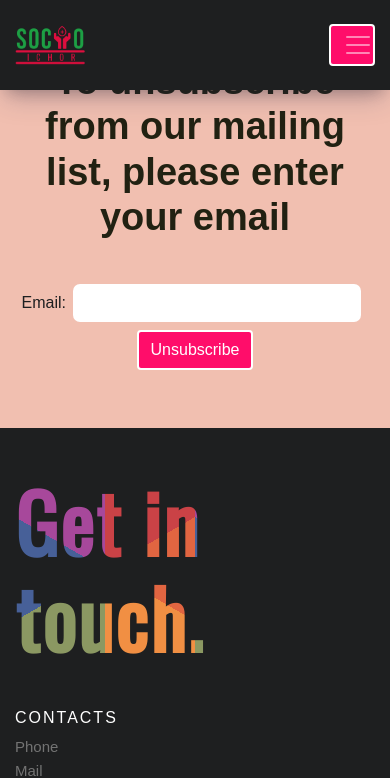
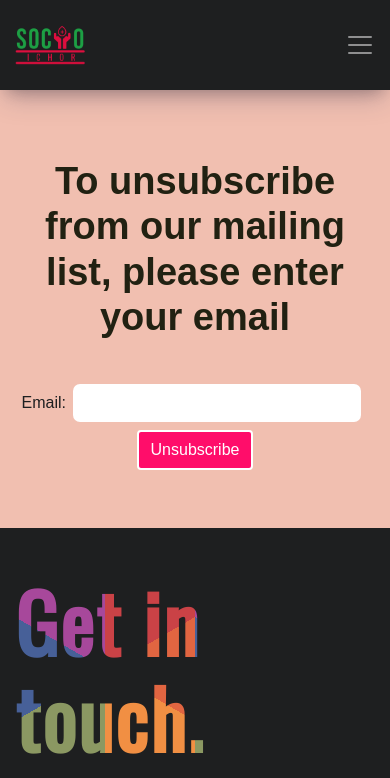
Before and after one commit to InshaManowar/sociio-ichor, a Django app: page /unsubscribe/ in a window 390 px wide. Shown: the top 778 px of the page. Run offline with Django 3.2, Linux system fonts and the light colour scheme; data that the repository does not hold is empty; some libraries are stand-ins or nearby versions.

Commit message:
unsub edits

```diff
--- a/sociio_ichor/ichor/newsletter/templates/newsletter/unsub.html
+++ b/sociio_ichor/ichor/newsletter/templates/newsletter/unsub.html
@@ -1,6 +1,6 @@
 {% extends "home/base.html" %} {% block head %}
 <style>
-    button {
+    .unsub {
         background-color: rgb(255, 13, 106) !important;
         border: 2px solid white !important;
     }
@@ -16,11 +16,13 @@
 
 
 <div class="container" style="margin: auto; margin-top: 15%; margin-bottom: 15%;">
-    <h1>To unsubscribe from our mailing list, please enter your email</h1>
+    <div class="d-lg-none" style="height: 100px;"></div>
+
+    <h1> To unsubscribe from our mailing list, please enter your email</h1>
     <form method="post" class="form-group text-center" style="margin-top: 10%;">
         {% csrf_token %} {{form}}
         <br>
-        <button class="btn btn-info btn-small" type="submit">Unsubscribe</button>
+        <button class="btn unsub btn-info btn-small" type="submit">Unsubscribe</button>
     </form>
 </div>
 {% endblock content %}
```
